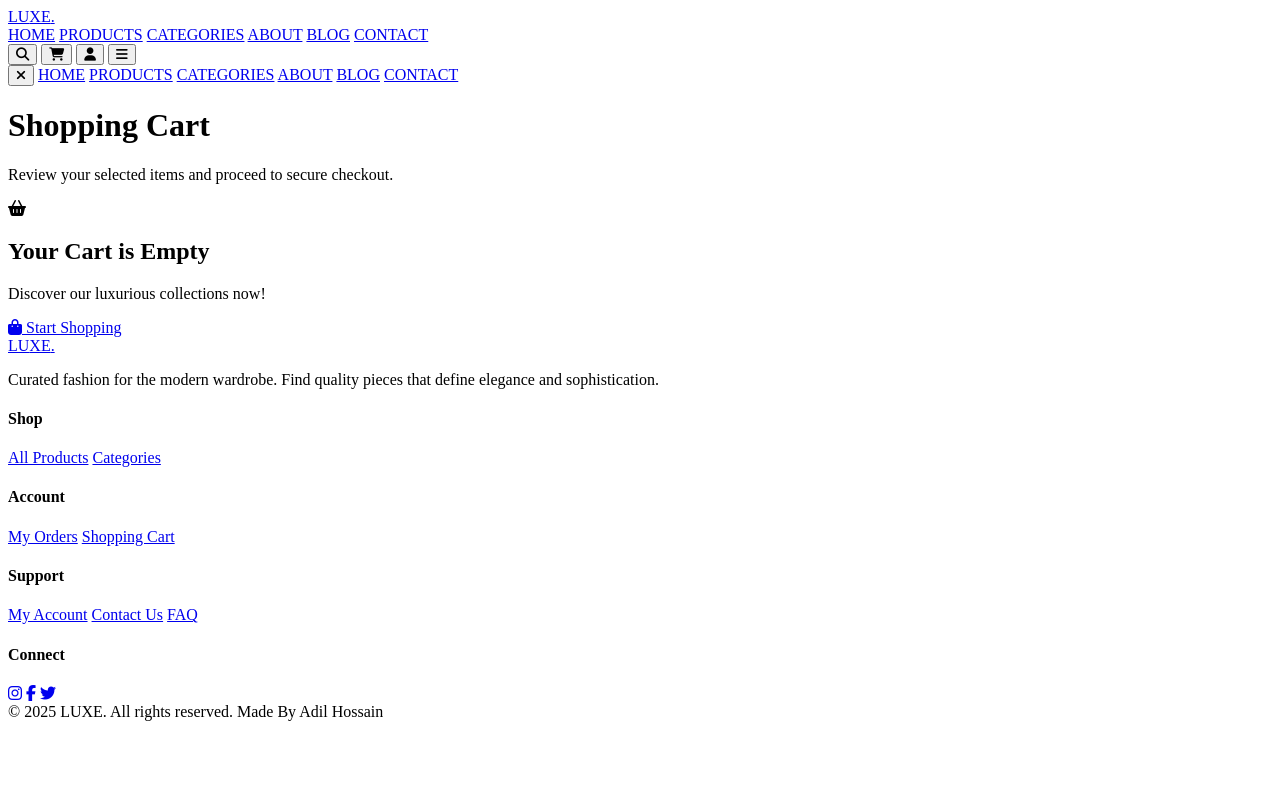
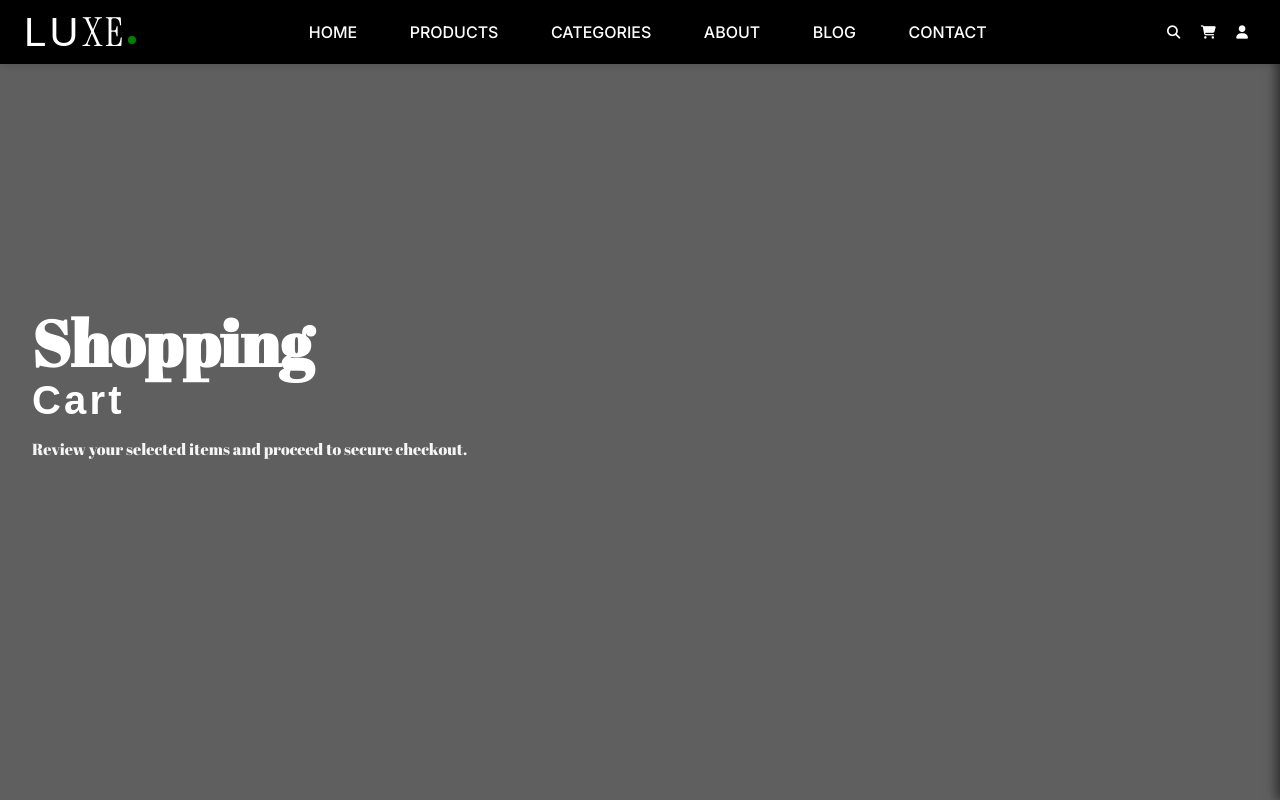
Before and after one commit to MOHDADHIL2023/Luxe-ecommerce-website-live, a plain HTML site: page Frontend/pages/cart.html in a window 1280 px wide. Shown: the top 800 px of the page. Drawn offline with Linux system fonts and the light colour scheme; the site is published under a folder, as on GitHub Pages, so addresses that start at the root find nothing; a web font is replaced by a local one.

Commit message:
update html

```diff
--- a/Frontend/pages/admin.html
+++ b/Frontend/pages/admin.html
@@ -4,9 +4,9 @@
     <meta charset="UTF-8">
     <meta name="viewport" content="width=device-width, initial-scale=1.0">
     <title>LUXE - Admin Panel</title>
-    <link rel="stylesheet" href="/Frontend/css/styles.css">
-    <link rel="stylesheet" href="/Frontend/css/styles-admin.css">
-    <link rel="icon" type="image/x-icon" href="/Frontend/images/LUXE LOGO.png">
+    <link rel="stylesheet" href="../css/styles.css">
+    <link rel="stylesheet" href="../css/styles-admin.css">
+    <link rel="icon" type="image/x-icon" href="../images/LUXE LOGO.png">
     <link rel="stylesheet" href="https://cdnjs.cloudflare.com/ajax/libs/font-awesome/6.5.1/css/all.min.css">
     <link rel="stylesheet" href="https://cdnjs.cloudflare.com/ajax/libs/font-awesome/4.7.0/css/font-awesome.min.css">
 </head>
@@ -15,15 +15,15 @@
     <!-- Header/Navigation Section -->
     <header class="container">
         <div class="header-content">
-            <a href="/Frontend/index.html" class="LOGO">LU<span class="LOGO1">XE</span><span class="LOGO2">.</span></a>
+            <a href="../index.html" class="LOGO">LU<span class="LOGO1">XE</span><span class="LOGO2">.</span></a>
 
             <nav class="nav-desktop">
-                <a href="/Frontend/index.html">HOME</a>
-                <a href="/Frontend/pages/products.html">PRODUCTS</a>
-                <a href="/Frontend/pages/categories.html">CATEGORIES</a>
-                <a href="/Frontend/pages/about.html">ABOUT</a>
-                <a href="/Frontend/pages/blog.html">BLOG</a>
-                <a href="/Frontend/pages/contact.html">CONTACT</a>
+                <a href="../index.html">HOME</a>
+                <a href="../pages/products.html">PRODUCTS</a>
+                <a href="../pages/categories.html">CATEGORIES</a>
+                <a href="../pages/about.html">ABOUT</a>
+                <a href="../pages/blog.html">BLOG</a>
+                <a href="../pages/contact.html">CONTACT</a>
             </nav>
 
             <div class="button-icons">
@@ -52,12 +52,12 @@
             <button class="Close-Menu-Button" id="close-menu-button">
                 <i class="fa fa-bars"></i>
             </button>
-            <a href="/Frontend/index.html">HOME</a>
-            <a href="/Frontend/pages/products.html">PRODUCTS</a>
-            <a href="/Frontend/pages/categories.html">CATEGORIES</a>
-            <a href="/Frontend/pages/about.html">ABOUT</a>
-            <a href="/Frontend/pages/blog.html">BLOG</a>
-            <a href="/Frontend/pages/contact.html">CONTACT</a>
+            <a href="../index.html">HOME</a>
+            <a href="../pages/products.html">PRODUCTS</a>
+            <a href="../pages/categories.html">CATEGORIES</a>
+            <a href="../pages/about.html">ABOUT</a>
+            <a href="../pages/blog.html">BLOG</a>
+            <a href="../pages/contact.html">CONTACT</a>
         </div>
     </div>
 
@@ -414,7 +414,7 @@
         <div class="footer-content">
             <div class="footer-column footer-logo-col">
                 <div class="footer-logo">
-                    <a href="/Frontend/index.html" class="LOGO5">LU<span class="LOGO6">XE</span><span class="LOGO7">.</span></a>
+                    <a href="../index.html" class="LOGO5">LU<span class="LOGO6">XE</span><span class="LOGO7">.</span></a>
                 </div>
                 <p class="footer-description">
                     Curated fashion for the modern wardrobe. Find quality pieces
@@ -424,20 +424,20 @@
 
             <div class="footer-column footer-links">
                 <h4>Shop</h4>
-                <a href="/Frontend/pages/products.html">All Products</a>
-                <a href="/Frontend/pages/categories.html">Categories</a>
+                <a href="../pages/products.html">All Products</a>
+                <a href="../pages/categories.html">Categories</a>
             </div>
 
             <div class="footer-column footer-links">
                 <h4>Account</h4>
-                <a href="/Frontend/pages/orders.html">My Orders</a>
-                <a href="/Frontend/pages/cart.html">Shopping Cart</a>
+                <a href="../pages/orders.html">My Orders</a>
+                <a href="../pages/cart.html">Shopping Cart</a>
             </div>
 
             <div class="footer-column footer-links">
                 <h4>Support</h4>
                 <a href="#">My Account</a>
-                <a href="/Frontend/pages/contact.html">Contact Us</a>
+                <a href="../pages/contact.html">Contact Us</a>
                 <a href="#">FAQ</a>
             </div>
 
@@ -456,8 +456,8 @@
         </div>
     </footer>
 
-    <script src="/Frontend/js/script.js"></script>
-    <script src="/Frontend/js/config.js"></script>
-    <script src="/Frontend/js/script-admin.js"></script>
+    <script src="../js/script.js"></script>
+    <script src="../js/config.js"></script>
+    <script src="../js/script-admin.js"></script>
 </body>
 </html>
--- a/Frontend/pages/cart.html
+++ b/Frontend/pages/cart.html
@@ -4,9 +4,9 @@
     <meta charset="UTF-8">
     <meta name="viewport" content="width=device-width, initial-scale=1.0">
     <title>LUXE - Shopping Cart</title>
-    <link rel="stylesheet" href="/Frontend/css/styles.css">
-    <link rel="stylesheet" href="/Frontend/css/styles7.css">
-    <link rel="icon" type="image/x-icon" href="/Frontend/images/LUXE LOGO.png">
+    <link rel="stylesheet" href="../css/styles.css">
+    <link rel="stylesheet" href="../css/styles7.css">
+    <link rel="icon" type="image/x-icon" href="../images/LUXE LOGO.png">
     <link rel="stylesheet" href="https://cdnjs.cloudflare.com/ajax/libs/font-awesome/6.5.1/css/all.min.css">
 </head>
 <body>
@@ -14,14 +14,14 @@
     <!-- Header -->
     <header class="container">
         <div class="header-content">
-            <a href="/Frontend/index.html" class="LOGO">LU<span class="LOGO1">XE</span><span class="LOGO2">.</span></a>
+            <a href="../index.html" class="LOGO">LU<span class="LOGO1">XE</span><span class="LOGO2">.</span></a>
             <nav class="nav-desktop">
-                <a href="/Frontend/index.html">HOME</a>
-                <a href="/Frontend/pages/products.html">PRODUCTS</a>
-                <a href="/Frontend/pages/categories.html">CATEGORIES</a>
-                <a href="/Frontend/pages/about.html">ABOUT</a>
-                <a href="/Frontend/pages/blog.html">BLOG</a>
-                <a href="/Frontend/pages/contact.html">CONTACT</a>
+                <a href="../index.html">HOME</a>
+                <a href="../pages/products.html">PRODUCTS</a>
+                <a href="../pages/categories.html">CATEGORIES</a>
+                <a href="../pages/about.html">ABOUT</a>
+                <a href="../pages/blog.html">BLOG</a>
+                <a href="../pages/contact.html">CONTACT</a>
             </nav>
             <div class="button-icons">
                 <button class="Search-Button" onclick="handleSearchClick()"><i class="fas fa-search"></i></button>
@@ -36,12 +36,12 @@
     <div id="menu-mobile" class="Menu-Mobile">
         <div class="menu-content">
             <button class="Close-Menu-Button" id="close-menu-button"><i class="fa fa-times"></i></button>
-            <a href="/Frontend/index.html">HOME</a>
-            <a href="/Frontend/pages/products.html">PRODUCTS</a>
-            <a href="/Frontend/pages/categories.html">CATEGORIES</a>
-            <a href="/Frontend/pages/about.html">ABOUT</a>
-            <a href="/Frontend/pages/blog.html">BLOG</a>
-            <a href="/Frontend/pages/contact.html">CONTACT</a>
+            <a href="../index.html">HOME</a>
+            <a href="../pages/products.html">PRODUCTS</a>
+            <a href="../pages/categories.html">CATEGORIES</a>
+            <a href="../pages/about.html">ABOUT</a>
+            <a href="../pages/blog.html">BLOG</a>
+            <a href="../pages/contact.html">CONTACT</a>
         </div>
     </div>
 
@@ -61,7 +61,7 @@
                 <i class="fas fa-shopping-basket"></i>
                 <h2>Your Cart is Empty</h2>
                 <p>Discover our luxurious collections now!</p>
-                <a href="/Frontend/pages/products.html" class="shop-now-btn">
+                <a href="../pages/products.html" class="shop-now-btn">
                     <i class="fas fa-shopping-bag"></i> Start Shopping
                 </a>
             </section>
@@ -77,7 +77,7 @@
             <!-- Column 1: Logo and Description -->
             <div class="footer-column footer-logo-col">
                 <div class="footer-logo">
-                    <a href="/Frontend/index.html" class="LOGO5">LU<span class="LOGO6">XE</span><span class="LOGO7">.</span></a>
+                    <a href="../index.html" class="LOGO5">LU<span class="LOGO6">XE</span><span class="LOGO7">.</span></a>
                 </div>
                 <p class="footer-description">
                     Curated fashion for the modern wardrobe. Find quality pieces
@@ -88,22 +88,22 @@
             <!-- Column 2: Shop Links -->
             <div class="footer-column footer-links">
                 <h4>Shop</h4>
-                <a href="/Frontend/pages/products.html">All Products</a>
-                <a href="/Frontend/pages/categories.html">Categories</a>
+                <a href="../pages/products.html">All Products</a>
+                <a href="../pages/categories.html">Categories</a>
             </div>
 
             <!-- Column 3: Account Links -->
             <div class="footer-column footer-links">
                 <h4>Account</h4>
-                <a href="/Frontend/pages/orders.html">My Orders</a>
-                <a href="/Frontend/pages/cart.html">Shopping Cart</a>
+                <a href="../pages/orders.html">My Orders</a>
+                <a href="../pages/cart.html">Shopping Cart</a>
             </div>
 
             <!-- Column 4: Support Links -->
             <div class="footer-column footer-links">
                 <h4>Support</h4>
                 <a href="#">My Account</a>
-                <a href="/Frontend/pages/contact.html">Contact Us</a>
+                <a href="../pages/contact.html">Contact Us</a>
                 <a href="#">FAQ</a>
             </div>
 
@@ -125,8 +125,8 @@
     </footer>
 
     <!-- CORRECT SCRIPT ORDER -->
-    <script src="/Frontend/js/config.js"></script>
-    <script src="/Frontend/js/script.js"></script>
-    <script src="/Frontend/js/script7.js"></script>
+    <script src="../js/config.js"></script>
+    <script src="../js/script.js"></script>
+    <script src="../js/script7.js"></script>
 </body>
 </html>
```
Also changed, not shown: Frontend/pages/blog.html (+24 -24 lines), Frontend/pages/login.html (+6 -6 lines).
